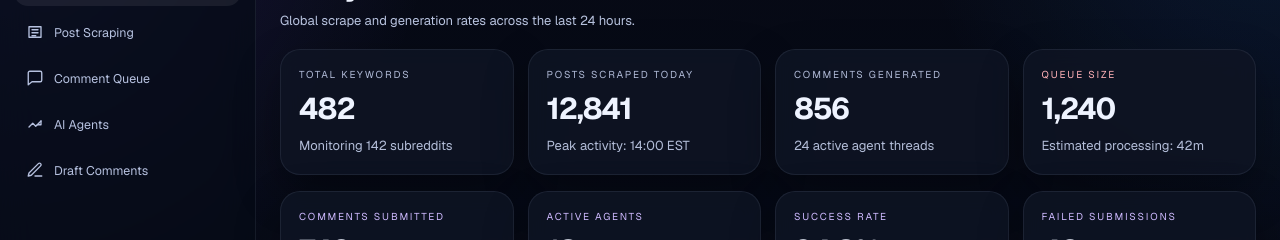
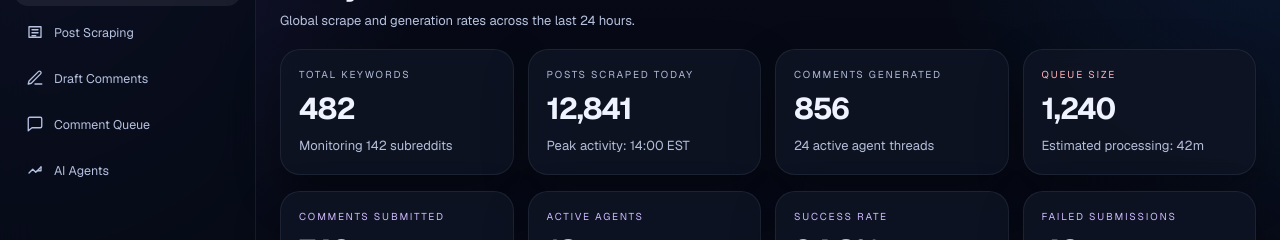
Before and after one commit to Jay-1410/Reddit-Automation, a Next.js app: page / in a window 1280 px wide. Shown: the part 120-360 px from the top of the page. Built offline with nearby package versions, Linux system fonts and the light colour scheme.

Commit message:
Reorder sidebar navigation

```diff
--- a/src/app/data.js
+++ b/src/app/data.js
@@ -1,9 +1,9 @@
 export const navItems = [
   { label: "Home", href: "/", icon: "grid" },
   { label: "Post Scraping", href: "/scraped-posts", icon: "posts" },
+  { label: "Draft Comments", href: "/draft-comments", icon: "draft" },
   { label: "Comment Queue", href: "/approval-queue", icon: "comment" },
   { label: "AI Agents", href: "/deliver-agents", icon: "trend" },
-  { label: "Draft Comments", href: "/draft-comments", icon: "draft" },
 ];
 
 export const dashboardStats = [
```
